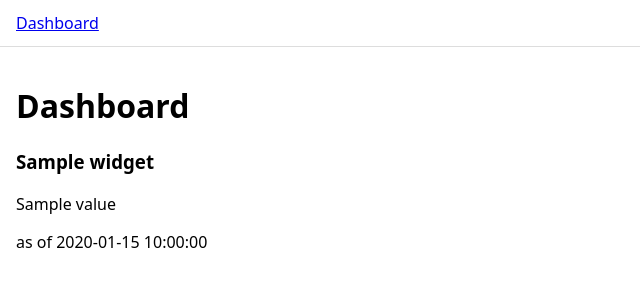
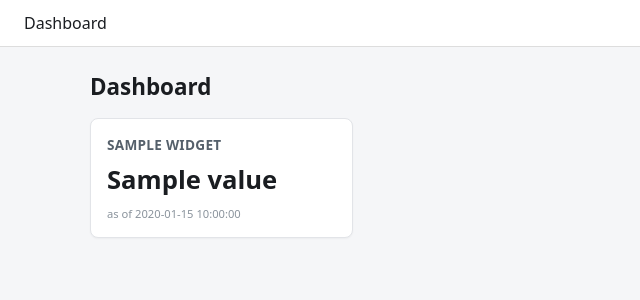
Before and after one commit to gatecrest-labs/4tExecutive, a Flask app: template app/templates/dashboard.html in a window 1280 px wide. Shown: the top 300 px of the page, without its empty margins (0-640 px from the left). Run offline with Flask 3, Linux system fonts and the light colour scheme; the template is opened without the code that fills it: most values are stand-ins (such as "Sample title", 1, 10 or a date in 2020).

Commit message:
Add widget grid CSS — dashboard.html emitted the classes, nothing styled them
app/static/css/app.css had no rules for .widget-grid or the .widget-1x1/
2x1/2x2 size classes the dashboard template already emits, so widgets
rendered as an unstyled vertical stack with no visual size distinction.
Adds a CSS grid layout (4 columns, size classes map to column/row spans)
and card styling, so the dashboard is actually usable for visual review.

Co-Authored-By: Claude Sonnet 5 <noreply@anthropic.com>
Claude-Session: https://claude.ai/code/session_01QpKHZbF9ib2ubnwqB9NNov

```diff
--- a/app/static/css/app.css
+++ b/app/static/css/app.css
@@ -1,5 +1,70 @@
-body { font-family: system-ui, sans-serif; margin: 0; }
-nav { padding: 0.75rem 1rem; border-bottom: 1px solid #ddd; }
-nav a { margin-right: 1rem; }
-main { padding: 1rem; }
+body { font-family: system-ui, sans-serif; margin: 0; background: #f5f6f8; color: #1a1d21; }
+nav { padding: 0.75rem 1.5rem; border-bottom: 1px solid #ddd; background: #fff; }
+nav a { margin-right: 1rem; color: #1a1d21; text-decoration: none; font-weight: 500; }
+nav a:hover { text-decoration: underline; }
+main { padding: 1.5rem; max-width: 1100px; margin: 0 auto; }
+h1 { font-size: 1.4rem; margin: 0 0 1rem; }
 .error { color: #b00020; }
+
+.widget-grid {
+  display: grid;
+  grid-template-columns: repeat(4, minmax(0, 1fr));
+  grid-auto-rows: 120px;
+  gap: 1rem;
+}
+
+.widget {
+  background: #fff;
+  border: 1px solid #e2e4e8;
+  border-radius: 8px;
+  padding: 1rem;
+  box-shadow: 0 1px 2px rgba(0, 0, 0, 0.04);
+  display: flex;
+  flex-direction: column;
+  justify-content: space-between;
+  overflow: hidden;
+}
+
+.widget h3 {
+  margin: 0;
+  font-size: 0.85rem;
+  font-weight: 600;
+  color: #55606b;
+  text-transform: uppercase;
+  letter-spacing: 0.02em;
+}
+
+.widget-1x1 { grid-column: span 1; grid-row: span 1; }
+.widget-2x1 { grid-column: span 2; grid-row: span 1; }
+.widget-2x2 { grid-column: span 2; grid-row: span 2; }
+
+.widget-value {
+  margin: 0;
+  font-size: 1.6rem;
+  font-weight: 700;
+  line-height: 1.2;
+}
+
+.widget-2x2 .widget-value,
+.widget-2x1 .widget-value {
+  font-size: 1.15rem;
+  font-weight: 500;
+}
+
+.widget-updated {
+  margin: 0;
+  font-size: 0.7rem;
+  color: #8a939c;
+}
+
+.widget-empty {
+  margin: 0;
+  font-size: 0.9rem;
+  color: #8a939c;
+  font-style: italic;
+}
+
+@media (max-width: 720px) {
+  .widget-grid { grid-template-columns: repeat(2, minmax(0, 1fr)); }
+  .widget-2x1, .widget-2x2 { grid-column: span 2; }
+}
```
